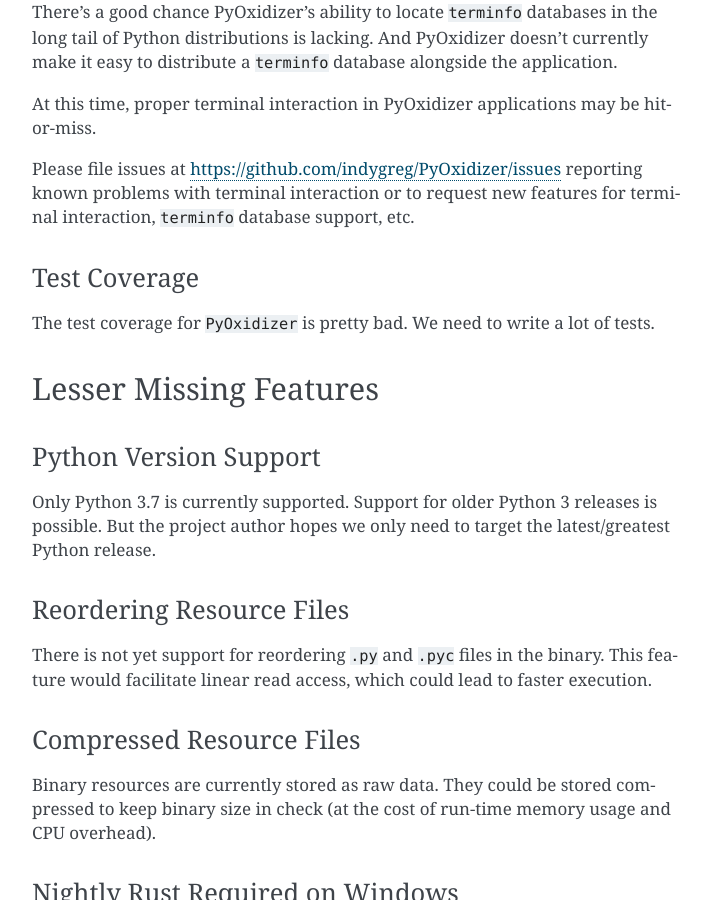
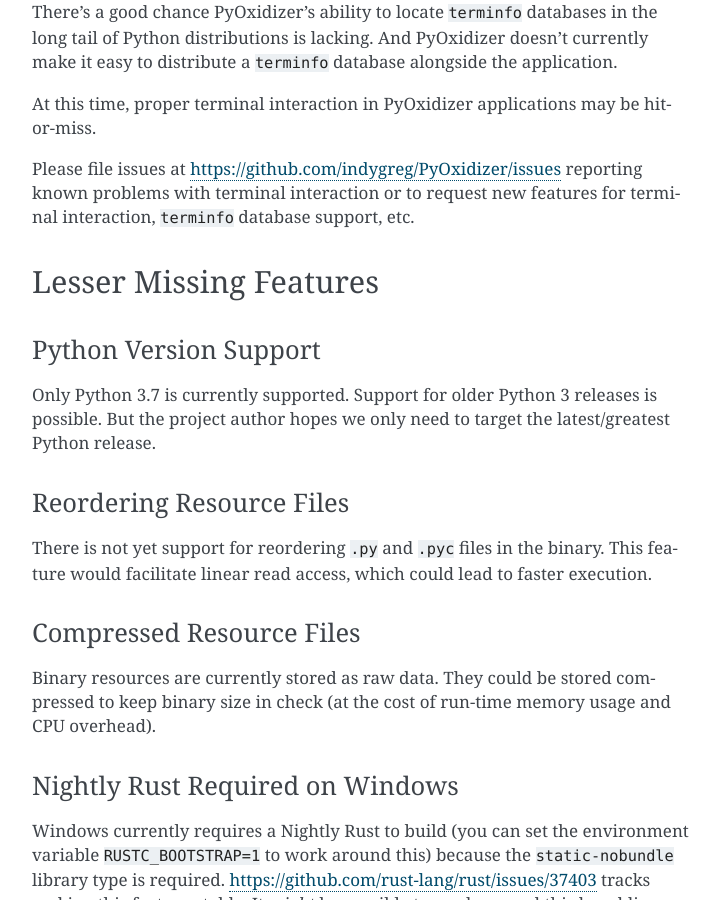
Before and after one commit to indygreg/PyOxidizer, a Sphinx documentation site: the page built from docs/status.rst, in a window 1280 px wide and 900 px high, scrolled down 2289 px. Shown: the whole window, without its empty margins (388-1108 px from the left). Built offline with Sphinx 7.4.7, drawn with Linux system fonts in a browser that asks for light colours; the version number could not be read and is left out.

Commit message:
docs: remove section on test coverage
Test coverage is much better now.

```diff
--- a/docs/status.rst
+++ b/docs/status.rst
@@ -122,12 +122,6 @@
 Please file issues at https://github.com/indygreg/PyOxidizer/issues reporting
 known problems with terminal interaction or to request new features for
 terminal interaction, ``terminfo`` database support, etc.
-
-Test Coverage
--------------
-
-The test coverage for ``PyOxidizer`` is pretty bad. We need to write a lot
-of tests.
 
 Lesser Missing Features
 =======================
```
